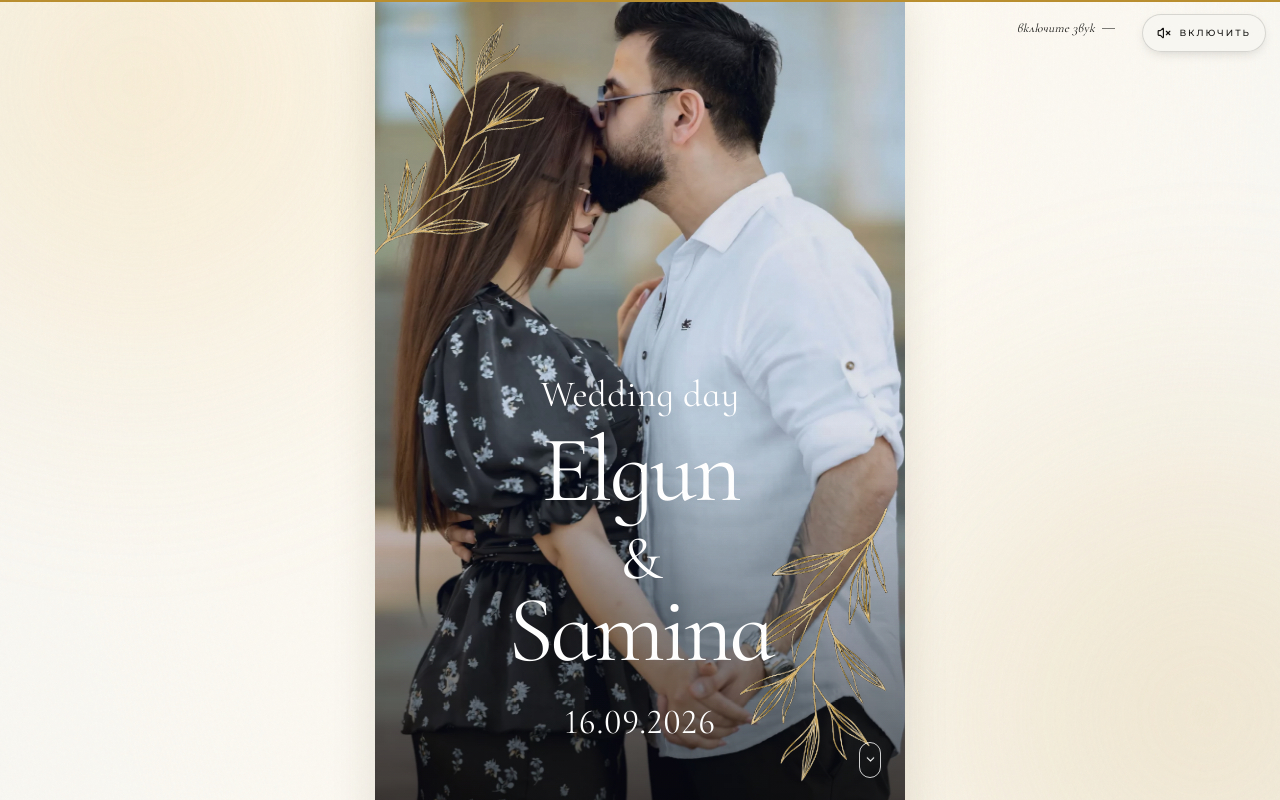
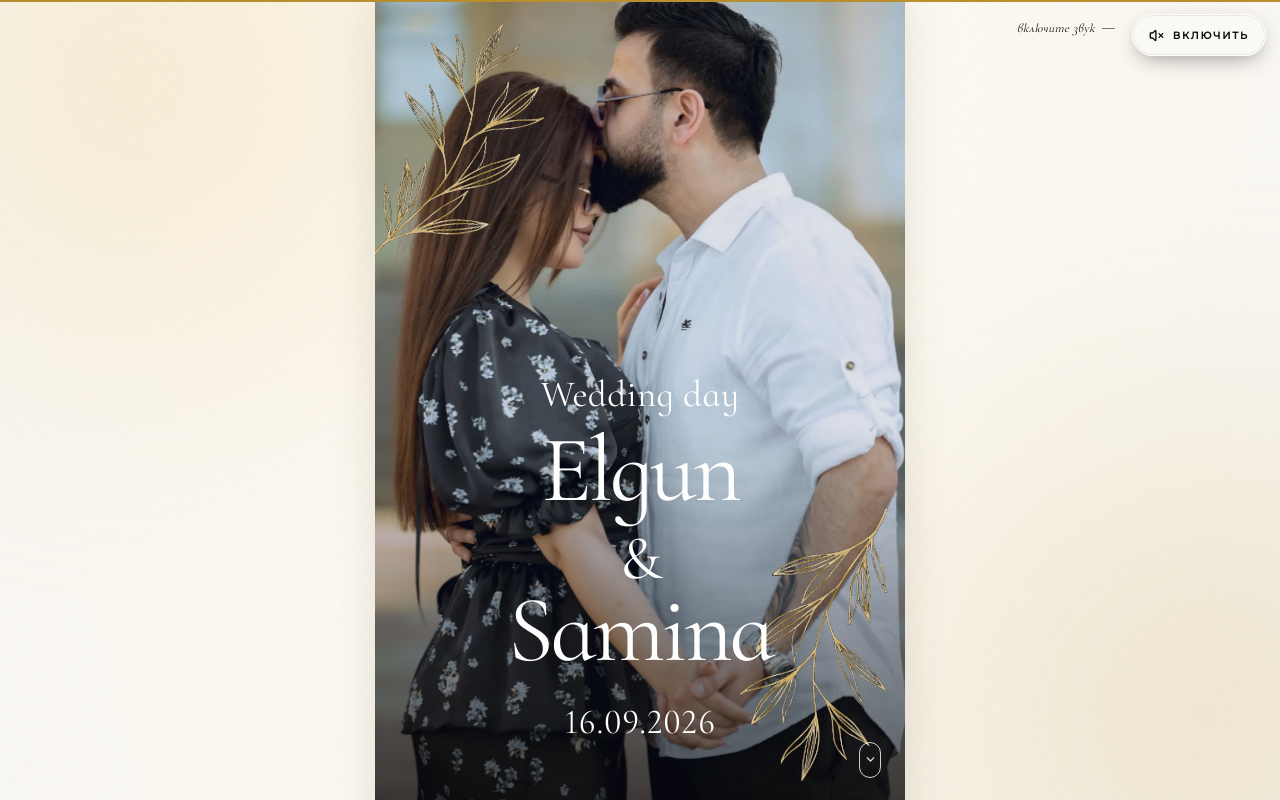
Before and after one commit to paxanraul/elgunsamina, a React (Vite) app: page / in a window 1280 px wide. Shown: the top 800 px of the page. Built offline with nearby package versions, Linux system fonts and the light colour scheme.

Commit message:
Improve sound control contrast

```diff
--- a/src/App.module.css
+++ b/src/App.module.css
@@ -125,17 +125,20 @@
   top: calc(env(safe-area-inset-top, 0px) + 14px);
   right: calc(env(safe-area-inset-right, 0px) + 14px);
   display: flex;
-  height: 38px;
+  height: 42px;
   align-items: center;
-  gap: 8px;
-  padding: 0 14px;
-  color: #151412;
+  gap: 9px;
+  padding: 0 16px;
+  color: #0d0c0a;
   cursor: pointer;
-  background: rgb(247 246 242 / 86%);
-  border: 1px solid rgb(21 20 18 / 15%);
+  background: rgb(250 249 246 / 95%);
+  border: 1px solid rgb(255 255 255 / 78%);
   border-radius: 999px;
-  box-shadow: 0 4px 14px -6px rgb(0 0 0 / 24%);
-  backdrop-filter: blur(10px);
+  box-shadow:
+    0 7px 22px -7px rgb(0 0 0 / 45%),
+    inset 0 0 0 1px rgb(35 30 22 / 8%);
+  backdrop-filter: blur(16px) saturate(1.2);
+  -webkit-backdrop-filter: blur(16px) saturate(1.2);
 }
 
 .soundPlaying::after {
--- a/src/App.tsx
+++ b/src/App.tsx
@@ -250,8 +250,8 @@ function SoundControl() {
         whileTap={{ scale: 0.96 }}
         onClick={toggle}
       >
-        {playing ? <Volume2 size={14} /> : <VolumeX size={14} />}
-        <span className="font-sans text-[9px] font-medium tracking-[0.22em] uppercase">
+        {playing ? <Volume2 size={15} strokeWidth={2.2} /> : <VolumeX size={15} strokeWidth={2.2} />}
+        <span className="font-sans text-[10px] font-semibold tracking-[0.18em] uppercase">
           {playing ? "Выключить" : "Включить"}
         </span>
       </motion.button>
```
